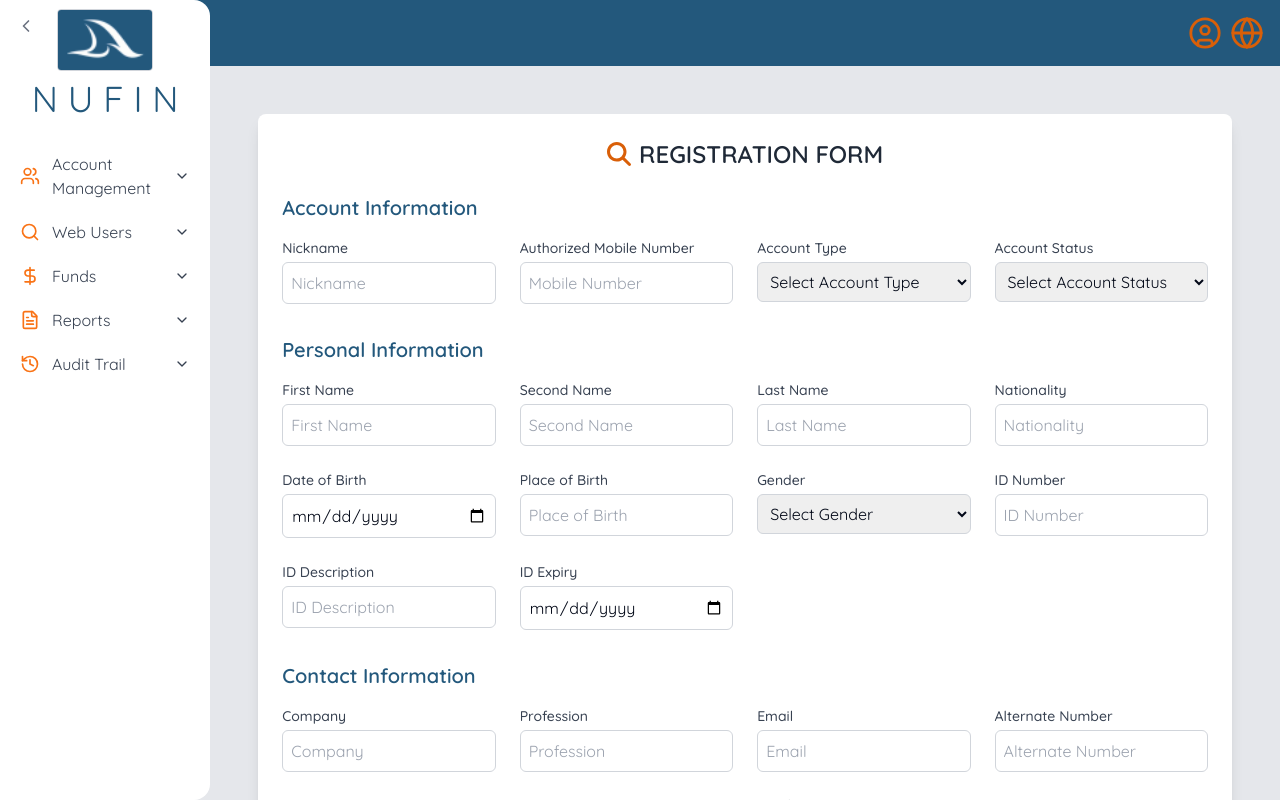
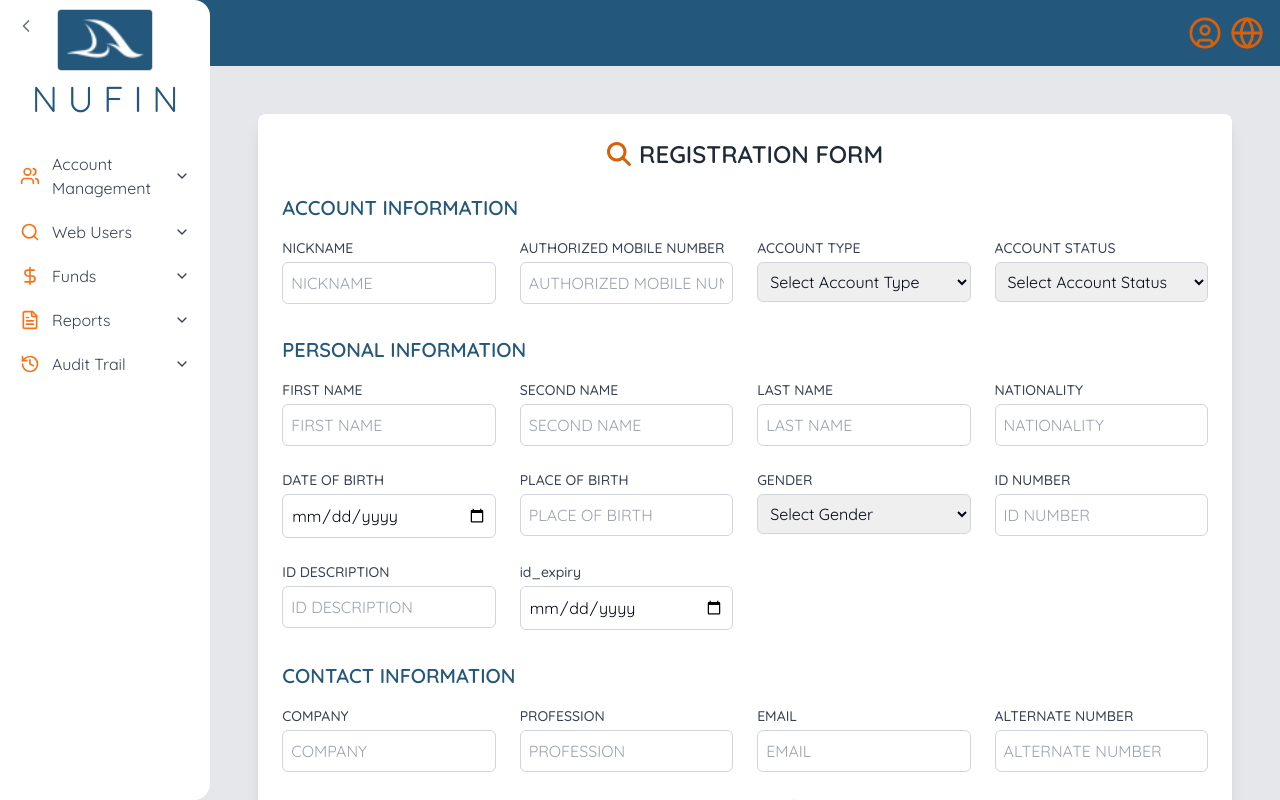
Before and after one commit to JayrTlcfzc/MerchantGUI, a React (Vite) app: page /account/register in a window 1280 px wide. Built offline with nearby package versions, Linux system fonts and the light colour scheme.

Commit message:
translation2pages

```diff
--- a/src/pages/AccountManagement/registerSubscriber.jsx
+++ b/src/pages/AccountManagement/registerSubscriber.jsx
@@ -3,6 +3,7 @@ import "react-toastify/dist/ReactToastify.css";
 import { FaMagnifyingGlass } from "react-icons/fa6";
 import StatusModal from "../../components/Modals/statusModal";
 import { handleChange, handleChangeDigitsOnly, handleChangeTextOnly, resetFormData } from '../../components/Validations';
+import { useTranslation } from 'react-i18next';
 
 const RegisterSubscriber = () => {
 
@@ -31,6 +32,7 @@ const RegisterSubscriber = () => {
     region: "",
   };
 
+  const { t, i18n } = useTranslation();
   const [formData, setFormData] = useState(initialFormData);
 
   const [modalState, setModalState] = useState({
@@ -74,13 +76,13 @@ const RegisterSubscriber = () => {
       <div className="max-w-7xl mx-auto bg-white p-6 rounded-lg shadow-lg">
         <h2 className="text-2xl font-bold mb-6 text-gray-800 flex items-center justify-center">
           <FaMagnifyingGlass className="text-[#D95F08] mr-2" />
-          REGISTRATION FORM
+          {t('registration_form')}
         </h2>
 
         {/* Account Information */}
         <div className="mb-8">
           <h3 className="text-xl font-semibold mb-4 text-[#23587C]">
-            Account Information
+          {t('account_information')}
           </h3>
           <div className="grid grid-cols-1 md:grid-cols-2 lg:grid-cols-3 xl:grid-cols-4 gap-6">
             <div>
@@ -88,7 +90,7 @@ const RegisterSubscriber = () => {
                 className="block text-sm font-medium text-gray-700"
                 htmlFor="nickname"
               >
-                Nickname
+                {t('nickname')}
               </label>
               <input
                 type="text"
@@ -96,7 +98,7 @@ const RegisterSubscriber = () => {
                 id="nickname"
                 value={formData.nickname}
                 onChange={handleChange(setFormData)}
-                placeholder="Nickname"
+                placeholder={t('nickname')}
                 className="mt-1 p-2 w-full border border-gray-300 rounded-md focus:outline-none focus:ring-2 focus:ring-[#23587C]"
               />
             </div>
@@ -105,7 +107,7 @@ const RegisterSubscriber = () => {
                 className="block text-sm font-medium text-gray-700"
                 htmlFor="mobileNumber"
               >
-                Authorized Mobile Number
+                {t('authorized_mobile_number')}
               </label>
               <input
                 type="text"
@@ -113,7 +115,7 @@ const RegisterSubscriber = () => {
                 id="mobileNumber"
                 value={formData.mobileNumber}
                 onChange={handleChangeDigitsOnly(setFormData)}
-                placeholder="Mobile Number"
+                placeholder={t('authorized_mobile_number')}
                 className="mt-1 p-2 w-full border border-gray-300 rounded-md focus:outline-none focus:ring-2 focus:ring-[#23587C]"
                 maxLength={15}
               />
@@ -123,7 +125,7 @@ const RegisterSubscriber = () => {
                 className="block text-sm font-medium text-gray-700"
                 htmlFor="accountType"
               >
-                Account Type
+                {t('account_type')}
               </label>
               <select
                 name="accountType"
@@ -144,7 +146,7 @@ const RegisterSubscriber = () => {
                 className="block text-sm font-medium text-gray-700"
                 htmlFor="accountStatus"
               >
-                Account Status
+                {t('account_status')}
               </label>
               <select
                 name="accountStatus"
@@ -170,7 +172,7 @@ const RegisterSubscriber = () => {
         {/* Personal Information */}
         <div className="mb-8">
           <h3 className="text-xl font-semibold mb-4 text-[#23587C]">
-            Personal Information
+          {t('personal_information')}
           </h3>
           <div className="grid grid-cols-1 md:grid-cols-2 lg:grid-cols-3 xl:grid-cols-4 gap-6">
             <div>
@@ -178,7 +180,7 @@ const RegisterSubscriber = () => {
                 className="block text-sm font-medium text-gray-700"
                 htmlFor="firstName"
               >
-                First Name
+                {t('first_name')}
               </label>
               <input
                 type="text"
@@ -186,7 +188,7 @@ const RegisterSubscriber = () => {
                 id="firstName"
                 value={formData.firstName}
                 onChange={handleChangeTextOnly(setFormData)}
-                placeholder="First Name"
+                placeholder={t('first_name')}
                 className="mt-1 p-2 w-full border border-gray-300 rounded-md focus:outline-none focus:ring-2 focus:ring-[#23587C]"
               />
             </div>
@@ -195,7 +197,7 @@ const RegisterSubscriber = () => {
                 className="block text-sm font-medium text-gray-700"
                 htmlFor="secondName"
               >
-                Second Name
+                {t('second_name')}
               </label>
               <input
                 type="text"
@@ -203,7 +205,7 @@ const RegisterSubscriber = () => {
                 id="secondName"
                 value={formData.secondName}
                 onChange={handleChangeTextOnly(setFormData)}
-                placeholder="Second Name"
+                placeholder={t('second_name')}
                 className="mt-1 p-2 w-full border border-gray-300 rounded-md focus:outline-none focus:ring-2 focus:ring-[#23587C]"
               />
             </div>
@@ -212,7 +214,7 @@ const RegisterSubscriber = () => {
                 className="block text-sm font-medium text-gray-700"
                 htmlFor="lastName"
               >
-                Last Name
+                {t('last_name')}
               </label>
               <input
                 type="text"
@@ -220,7 +222,7 @@ const RegisterSubscriber = () => {
                 id="lastName"
                 value={formData.lastName}
                 onChange={handleChangeTextOnly(setFormData)}
-                placeholder="Last Name"
+                placeholder={t('last_name')}
                 className="mt-1 p-2 w-full border border-gray-300 rounded-md focus:outline-none focus:ring-2 focus:ring-[#23587C]"
               />
             </div>
@@ -229,7 +231,7 @@ const RegisterSubscriber = () => {
                 className="block text-sm font-medium text-gray-700"
                 htmlFor="nationality"
               >
-                Nationality
+                {t('nationality')}
               </label>
               <input
                 type="text"
@@ -237,7 +239,7 @@ const RegisterSubscriber = () => {
                 id="nationality"
                 value={formData.nationality}
                 onChange={handleChangeTextOnly(setFormData)}
-                placeholder="Nationality"
+                placeholder={t('nationality')}
                 className="mt-1 p-2 w-full border border-gray-300 rounded-md focus:outline-none focus:ring-2 focus:ring-[#23587C]"
               />
             </div>
@@ -246,7 +248,7 @@ const RegisterSubscriber = () => {
                 className="block text-sm font-medium text-gray-700"
                 htmlFor="dateOfBirth"
               >
-                Date of Birth
+                {t('date_of_birth')}
               </label>
               <input
                 type="date"
@@ -262,7 +264,7 @@ const RegisterSubscriber = () => {
                 className="block text-sm font-medium text-gray-700"
                 htmlFor="placeOfBirth"
               >
-                Place of Birth
+                {t('place_of_birth')}
               </label>
               <input
                 type="text"
@@ -270,7 +272,7 @@ const RegisterSubscriber = () => {
                 id="placeOfBirth"
                 value={formData.placeOfBirth}
                 onChange={handleChange(setFormData)}
-                placeholder="Place of Birth"
+                placeholder={t('place_of_birth')}
                 className="mt-1 p-2 w-full border border-gray-300 rounded-md focus:outline-none focus:ring-2 focus:ring-[#23587C]"
               />
             </div>
@@ -279,7 +281,7 @@ const RegisterSubscriber = () => {
                 className="block text-sm font-medium text-gray-700"
                 htmlFor="gender"
               >
-                Gender
+                {t('gender')}
               </label>
               <select
                 name="gender"
@@ -299,7 +301,7 @@ const RegisterSubscriber = () => {
                 className="block text-sm font-medium text-gray-700"
                 htmlFor="idNumber"
               >
-                ID Number
+                {t('id_number')}
               </label>
               <input
                 type="text"
@@ -307,7 +309,7 @@ const RegisterSubscriber = () => {
                 id="idNumber"
                 value={formData.idNumber}
                 onChange={handleChange(setFormData)}
-                placeholder="ID Number"
+                placeholder={t('id_number')}
                 className="mt-1 p-2 w-full border border-gray-300 rounded-md focus:outline-none focus:ring-2 focus:ring-[#23587C]"
               />
             </div>
@@ -316,7 +318,7 @@ const RegisterSubscriber = () => {
                 className="block text-sm font-medium text-gray-700"
                 htmlFor="idDescription"
               >
-                ID Description
+                {t('id_description')}
               </label>
               <input
                 type="text"
@@ -324,7 +326,7 @@ const RegisterSubscriber = () => {
                 id="idDescription"
                 value={formData.idDescription}
                 onChange={handleChange(setFormData)}
-                placeholder="ID Description"
+                placeholder={t('id_description')}
                 className="mt-1 p-2 w-full border border-gray-300 rounded-md focus:outline-none focus:ring-2 focus:ring-[#23587C]"
               />
             </div>
@@ -333,7 +335,7 @@ const RegisterSubscriber = () => {
                 className="block text-sm font-medium text-gray-700"
                 htmlFor="idExpiry"
               >
-                ID Expiry
+                {t('id_expiry')}
               </label>
               <input
                 type="date"
@@ -350,7 +352,7 @@ const RegisterSubscriber = () => {
         {/* Contact Information */}
         <div className="mb-8">
           <h3 className="text-xl font-semibold mb-4 text-[#23587C]">
-            Contact Information
+          {t('contact_information')}
           </h3>
           <div className="grid grid-cols-1 md:grid-cols-2 lg:grid-cols-3 xl:grid-cols-4 gap-6">
             <div>
@@ -358,7 +360,7 @@ const RegisterSubscriber = () => {
                 className="block text-sm font-medium text-gray-700"
                 htmlFor="company"
               >
-                Company
+                {t('company')}
               </label>
               <input
                 type="text"
@@ -366,7 +368,7 @@ const RegisterSubscriber = () => {
                 id="company"
                 value={formData.company}
                 onChange={handleChange(setFormData)}
-                placeholder="Company"
+                placeholder={t('company')}
                 className="mt-1 p-2 w-full border border-gray-300 rounded-md focus:outline-none focus:ring-2 focus:ring-[#23587C]"
               />
             </div>
@@ -375,7 +377,7 @@ const RegisterSubscriber = () => {
                 className="block text-sm font-medium text-gray-700"
                 htmlFor="profession"
               >
-                Profession
+                {t('profession')}
               </label>
               <input
                 type="text"
@@ -383,7 +385,7 @@ const RegisterSubscriber = () => {
                 id="profession"
                 value={formData.profession}
                 onChange={handleChange(setFormData)}
-                placeholder="Profession"
+                placeholder={t('profession')}
                 className="mt-1 p-2 w-full border border-gray-300 rounded-md focus:outline-none focus:ring-2 focus:ring-[#23587C]"
               />
             </div>
@@ -392,7 +394,7 @@ const RegisterSubscriber = () => {
                 className="block text-sm font-medium text-gray-700"
                 htmlFor="email"
               >
-                Email
+                {t('email')}
               </label>
               <input
                 type="email"
@@ -400,7 +402,7 @@ const RegisterSubscriber = () => {
                 id="email"
                 value={formData.email}
                 onChange={handleChange(setFormData)}
-                placeholder="Email"
+                placeholder={t('email')}
                 className="mt-1 p-2 w-full border border-gray-300 rounded-md focus:outline-none focus:ring-2 focus:ring-[#23587C]"
               />
             </div>
@@ -409,7 +411,7 @@ const RegisterSubscriber = () => {
                 className="block text-sm font-medium text-gray-700"
                 htmlFor="alternateNumber"
               >
-                Alternate Number
+                {t('alternate_number')}
               </label>
               <input
                 type="text"
@@ -417,7 +419,7 @@ const RegisterSubscriber = () => {
                 id="alternateNumber"
                 value={formData.alternateNumber}
                 onChange={handleChangeDigitsOnly(setFormData)}
-                placeholder="Alternate Number"
+                placeholder={t('alternate_number')}
                 className="mt-1 p-2 w-full border border-gray-300 rounded-md focus:outline-none focus:ring-2 focus:ring-[#23587C]"
                 maxLength={15}
               />
@@ -427,7 +429,7 @@ const RegisterSubscriber = () => {
                 className="block text-sm font-medium text-gray-700"
                 htmlFor="buildingNumber"
               >
-                Building Number
+                {t('building_number')}
               </label>
               <input
                 type="text"
@@ -435,7 +437,7 @@ const RegisterSubscriber = () => {
                 id="buildingNumber"
                 value={formData.buildingNumber}
                 onChange={handleChange(setFormData)}
-                placeholder="Building Number"
+                placeholder={t('building_number')}
                 className="mt-1 p-2 w-full border border-gray-300 rounded-md focus:outline-none focus:ring-2 focus:ring-[#23587C]"
               />
             </div>
@@ -444,7 +446,7 @@ const RegisterSubscriber = () => {
                 className="block text-sm font-medium text-gray-700"
                 htmlFor="streetName"
               >
-                Street Name
+                {t('street_name')}
               </label>
               <input
                 type="text"
@@ -452,7 +454,7 @@ const RegisterSubscriber = () => {
                 id="streetName"
                 value={formData.streetName}
                 onChange={handleChange(setFormData)}
-                placeholder="Street Name"
+                placeholder={t('street_name')}
                 className="mt-1 p-2 w-full border border-gray-300 rounded-md focus:outline-none focus:ring-2 focus:ring-[#23587C]"
               />
             </div>
@@ -461,7 +463,7 @@ const RegisterSubscriber = () => {
                 className="block text-sm font-medium text-gray-700"
                 htmlFor="cityVillage"
               >
-                City/Village
+                {t('city_village')}
               </label>
               <input
                 type="text"
@@ -469,7 +471,7 @@ const RegisterSubscriber = () => {
                 id="cityVillage"
                 value={formData.cityVillage}
                 onChange={handleChange(setFormData)}
-                placeholder="City/Village"
+                placeholder={t('city_village')}
                 className="mt-1 p-2 w-full border border-gray-300 rounded-md focus:outline-none focus:ring-2 focus:ring-[#23587C]"
               />
             </div>
@@ -478,7 +480,7 @@ const RegisterSubscriber = () => {
                 className="block text-sm font-medium text-gray-700"
                 htmlFor="region"
               >
-                Region
+                {t('region')}
               </label>
               <input
                 type="text"
@@ -486,7 +488,7 @@ const RegisterSubscriber = () => {
                 id="region"
                 value={formData.region}
                 onChange={handleChange(setFormData)}
-                placeholder="Region"
+                placeholder={t('region')}
                 className="mt-1 p-2 w-full border border-gray-300 rounded-md focus:outline-none focus:ring-2 focus:ring-[#23587C]"
               />
             </div>
@@ -500,7 +502,7 @@ const RegisterSubscriber = () => {
             onClick={handleSubmit}
             className="px-6 py-2 tracking-wide shadow-md rounded font-bold text-white bg-[#D95F08] hover:bg-[#FC8937] focus:outline-none focus:ring-2 focus:ring-[#FC8937]/50 focus:ring-offset-2"
           >
-            REGISTER
+            {t('register')}
           </button>
         </div>
       </div>
--- a/src/pages/AccountManagement/searchSubscriber.jsx
+++ b/src/pages/AccountManagement/searchSubscriber.jsx
@@ -11,42 +11,42 @@ const SearchSubscriber = () => {
   const [endDate, setEndDate] = useState(null);
 
   const accountDetails = [
-    { label: "ACCOUNT ID", value: "231789031" },
-    { label: "NICKNAME", value: "ABDUL" },
-    { label: "MSISDN", value: "23456789" },
-    { label: "MAIN ACCOUNT", value: "150 500" },
-    { label: "COMMISSION AMOUNT", value: "100 550" },
-    { label: "ACCOUNT TYPE", value: "MCOM" },
-    { label: "DATE REGISTERED", value: "04/19/2024" },
-    { label: "DATE MODIFIED", value: "04/19/2024" },
-    { label: "KYC", value: "APPROVED" },
-    { label: "REFERENCE ACCOUNT", value: "0,76534" },
-    { label: "ACCOUNT STATUS", value: "ACTIVE" },
-    { label: "USER ID", value: "234567812" },
-    { label: "LOCKED", value: "NO" },
-    { label: "CONTROL REFERENCE", value: "0" },
+    { label: t('account_id') , value: "231789031" },
+    { label: t('nickname') , value: "ABDUL" },
+    { label: t('msisdn'), value: "23456789" },
+    { label: t('main_account'), value: "150 500" },
+    { label: t('commission_amount'), value: "100 550" },
+    { label: t('account_type'), value: "MCOM" },
+    { label: t('date_registered'), value: "04/19/2024" },
+    { label: t('date_modified'), value: "04/19/2024" },
+    { label: t('kyc'), value: "APPROVED" },
+    { label: t('reference_account'), value: "0,76534" },
+    { label: t('account_status'), value: "ACTIVE" },
+    { label: t('user_id'), value: "234567812" },
+    { label: t('locked'), value: "NO" },
+    { label: t('control_reference'), value: "0" },
   ];
 
   const personalDetails = [
-    { label: "FIRST NAME", value: "ABDUL" },
-    { label: "SECOND NAME", value: "MOHAMMAD" },
-    { label: "LAST NAME", value: "JAFAR" },
-    { label: "ID NUMBER", value: "234567812" },
-    { label: "ID DESCRIPTION", value: "CARTE DESOUR" },
-    { label: "ID EXPIRY DATE", value: "12/24/2030" },
-    { label: "NATIONALITY", value: "AFRICAN" },
-    { label: "GENDER", value: "MALE" },
-    { label: "DATE OF BIRTH", value: "06/14/1992" },
-    { label: "PLACE OF BIRTH", value: "AFRICA" },
-    { label: "COMPANY", value: "QNATEL" },
-    { label: "PROFESSION", value: "DEVELOPER" },
-    { label: "CITY / VILLAGE", value: "BURKINA" },
-    { label: "STREET NAME", value: "BURKINA" },
-    { label: "BUILDING NUMBER", value: "1209" },
-    { label: "REGION", value: "DRO" },
-    { label: "COUNTRY", value: "AFRICA" },
-    { label: "EMAIL", value: "qwerty@gmail.com" },
-    { label: "ALT NUMBER", value: "123456377" },
+    { label: t('first_name'), value: "ABDUL" },
+    { label: t('second_name'), value: "MOHAMMAD" },
+    { label: t('last_name'), value: "JAFAR" },
+    { label: t('id_number'), value: "234567812" },
+    { label: t('id_description'), value: "CARTE DESOUR" },
+    { label: t('id_expiry_date'), value: "12/24/2030" },
+    { label: t('nationality'), value: "AFRICAN" },
+    { label: t('gender'), value: "MALE" },
+    { label: t('date_of_birth'), value: "06/14/1992" },
+    { label: t('place_of_birth'), value: "AFRICA" },
+    { label: t('company'), value: "QNATEL" },
+    { label: t('profession'), value: "DEVELOPER" },
+    { label: t('city_village'), value: "BURKINA" },
+    { label: t('street_name'), value: "BURKINA" },
+    { label: t('building_number'), value: "1209" },
+    { label: t('region'), value: "DRO" },
+    { label: t('country'), value: "AFRICA" },
+    { label: t('email'), value: "qwerty@gmail.com" },
+    { label: t('alt_number'), value: "123456377" },
   ];
 
   return (
@@ -64,7 +64,7 @@ const SearchSubscriber = () => {
             className="md:w-1/3 px-4 py-2 border rounded-md shadow-md text-gray-600 focus:outline-none"
             defaultValue="MSISDN"
           >
-            <option value="MSISDN">MSISDN</option>
+            <option value="MSISDN"> {t('msisdn')}</option>
           </select>
 
           <input
@@ -84,7 +84,7 @@ const SearchSubscriber = () => {
             <DatePicker
               selected={startDate}
               onChange={(date) => setStartDate(date)}
-              placeholderText="Date From"
+              placeholderText={t('date_from')}
               className="w-full px-4 py-2 border rounded-md shadow-md text-gray-600 focus:outline-none"
               wrapperClassName="w-full"
               popperClassName="react-datepicker-left"
@@ -95,7 +95,7 @@ const SearchSubscriber = () => {
             <DatePicker
               selected={endDate}
               onChange={(date) => setEndDate(date)}
-              placeholderText="Date To"
+              placeholderText={t('date_to')}
               className="w-full px-4 py-2 border rounded-md shadow-md text-gray-600 focus:outline-none"
               wrapperClassName="w-full"
               popperClassName="react-datepicker-right"
@@ -116,7 +116,7 @@ const SearchSubscriber = () => {
           {t('view_subscriber_details')}
         </h2>
         <h3 className="text-lg font-semibold mb-4 text-gray-700">
-          Account Details
+        {t('account_details')}
         </h3>
         <div className="grid grid-cols-1 sm:grid-cols-2 lg:grid-cols-3 xl:grid-cols-4 gap-4 mb-6">
           {accountDetails.map((item, index) => (
@@ -132,7 +132,7 @@ const SearchSubscriber = () => {
 
         {/* Personal Details */}
         <h3 className="text-lg font-semibold mb-4 text-gray-700">
-          Personal Details
+         {t('personal_details')}
         </h3>
         <div className="grid grid-cols-1 sm:grid-cols-2 lg:grid-cols-3 xl:grid-cols-4 gap-4">
           {personalDetails.map((item, index) => (
```
